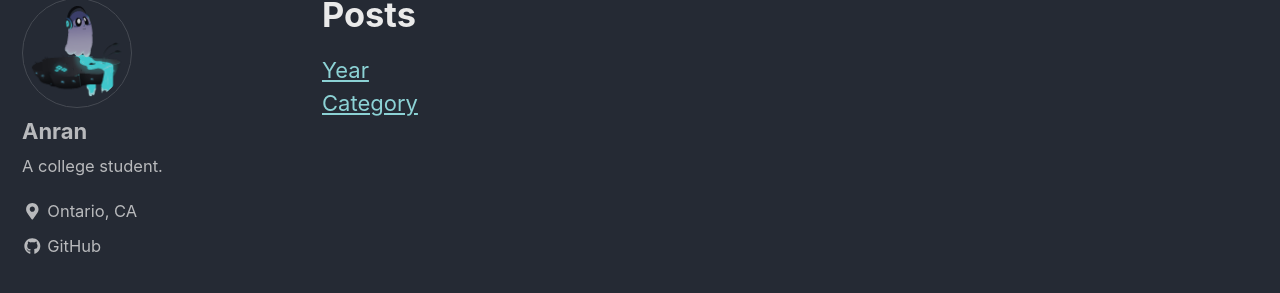
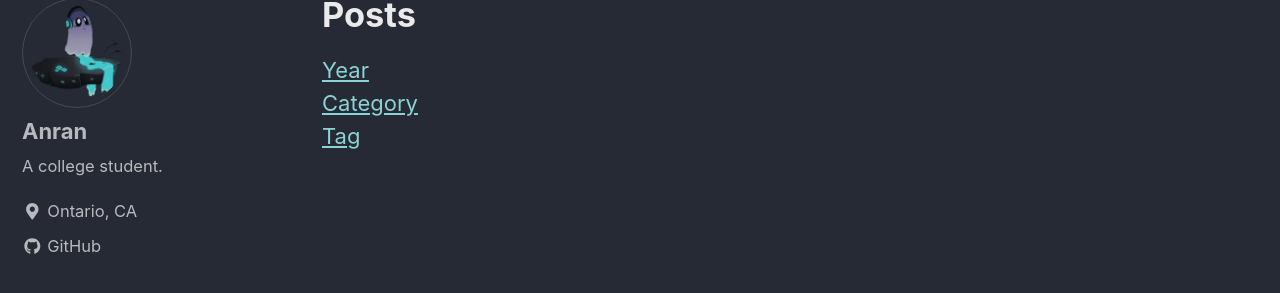
Before and after one commit to AnranQ96/a-normal-blog, a Jekyll site: the page built from _pages/posts-archive.md, in a window 1280 px wide and 900 px high. Shown: the part 113-406 px from the top of the window. Built offline with Jekyll 4.4.1, drawn with Linux system fonts in a browser that asks for light colours; cached includes are drawn as plain includes; nearby versions of some CDN libraries.

```diff
--- a/_pages/posts-archive.md
+++ b/_pages/posts-archive.md
@@ -5,5 +5,6 @@ layout: archive
 author_profile: true
 ---
 
-<a href = "/a-normal-blog/posts/year-archive/">Year</a><br>
-<a href = "/a-normal-blog/posts/category-archive/">Category</a><br>
+<a href = "/a-normal-blog/year-archive/">Year</a><br>
+<a href = "/a-normal-blog/categories/">Category</a><br>
+<a href = "/a-normal-blog/tags/">Tag</a><br>
```
Also changed, not shown: _posts/2019-05-11-checklist-for-blogging.md (+3 -0 lines).
